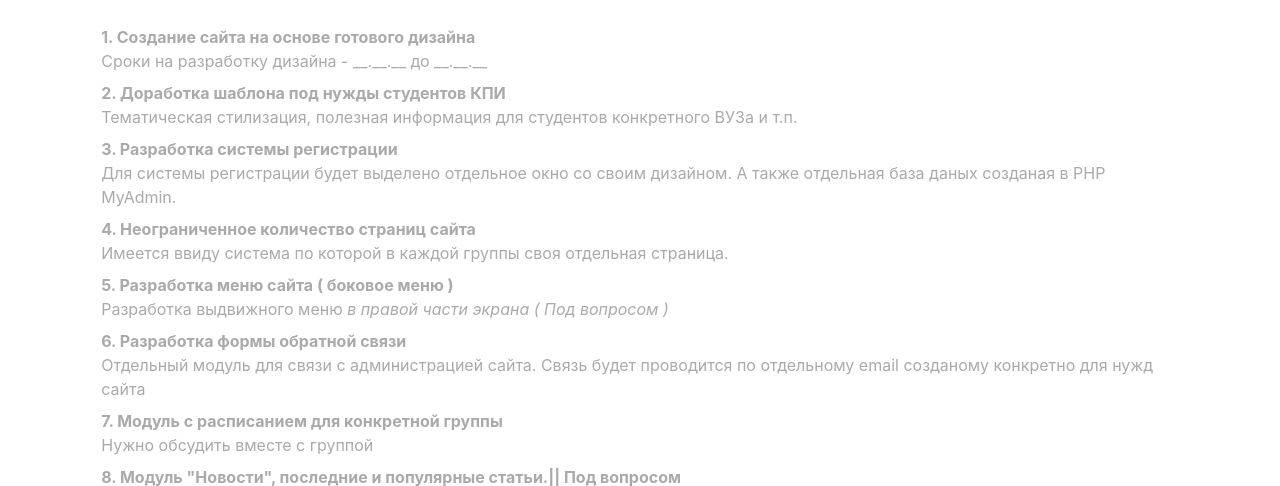
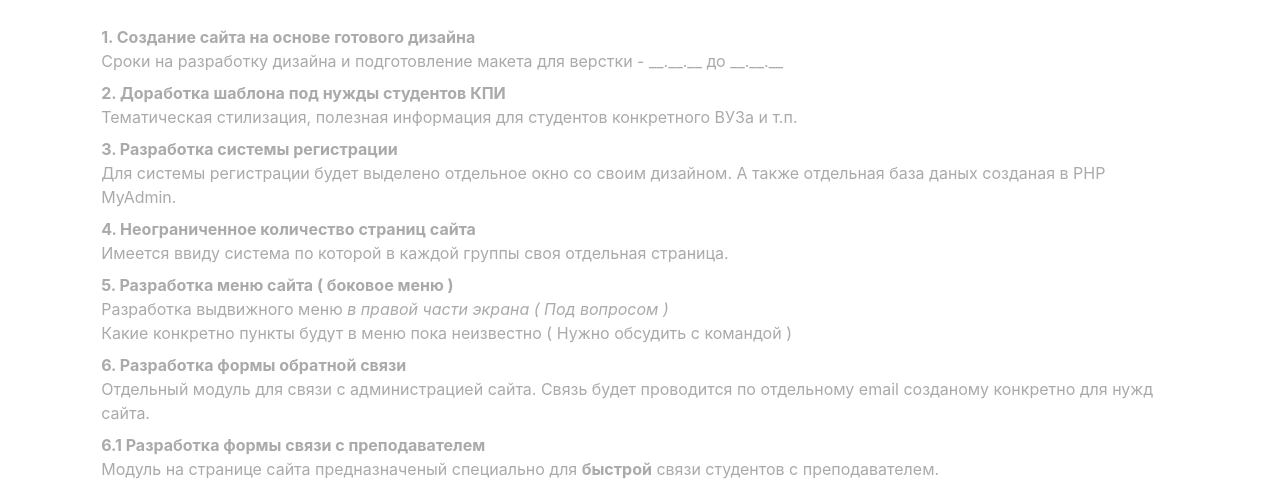
Before and after one commit to AngelShynk/Website-for-students, a plain HTML site: page functional/index.html in a window 1280 px wide. Shown: the part 306-792 px from the top of the page. Drawn offline with nearby package versions, Linux system fonts and the light colour scheme.

Commit message:
üpgrade index.html

```diff
--- a/functional/index.html
+++ b/functional/index.html
@@ -16,7 +16,7 @@
 		<dl class="list">
 			<dt>1. Создание сайта на основе готового дизайна</dt>
 				<dd>
-					Сроки на разработку дизайна - __.__.__ до __.__.__
+					Сроки на разработку дизайна и подготовление макета для верстки - __.__.__ до __.__.__
 				</dd>
 			<dt>2. Доработка шаблона под нужды студентов КПИ</dt>
 					<dd>
@@ -32,15 +32,20 @@
 				</dd>
 			<dt>5. Разработка меню сайта ( боковое меню )</dt>
 				<dd>
-					Разработка выдвижного меню <i>	в правой части экрана ( Под вопросом )</i>
+					Разработка выдвижного меню <i>	в правой части экрана ( Под вопросом )</i> <br>
+					Какие конкретно пункты будут в меню пока неизвестно ( Нужно обсудить с командой )
 				</dd>
 			<dt>6. Разработка формы обратной связи</dt>
 				<dd>
-					Отдельный модуль для связи с администрацией сайта. Связь будет проводится по отдельному email созданому конкретно для нужд сайта
+					Отдельный модуль для связи с администрацией сайта. Связь будет проводится по отдельному email созданому конкретно для нужд сайта.
+				</dd>
+			<dt>6.1 Разработка формы связи с преподавателем</dt>
+				<dd>
+					Модуль на странице сайта предназначеный специально для <b>быстрой</b> связи студентов с преподавателем.
 				</dd>
 			<dt>7. Модуль с расписанием для конкретной группы</dt>
 				<dd>
-					Нужно обсудить вместе с группой
+					В планах создать модуль с красивой стилизацией который будет в себе хранить информацию подобной той что на <a href="http://rozklad.kpi.ua/Schedules/ViewSchedule.aspx?g=a68dda9c-e188-44a8-841d-a4edaf2efae2">rozklad.kpi.ua</a>.
 				</dd>
 			<dt>8. Модуль "Новости", последние и популярные статьи.|| Под вопросом</dt>
 				<dd>
```
